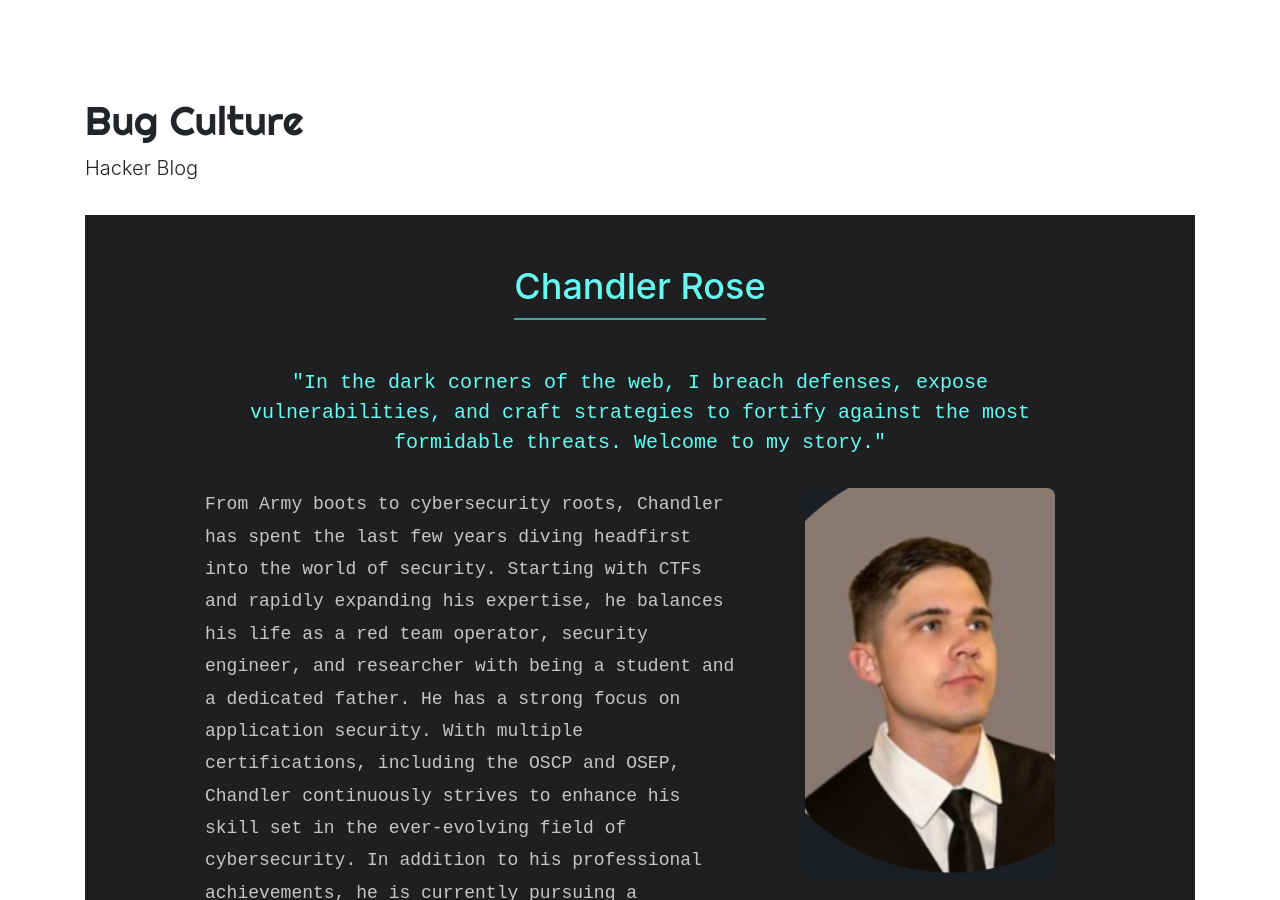
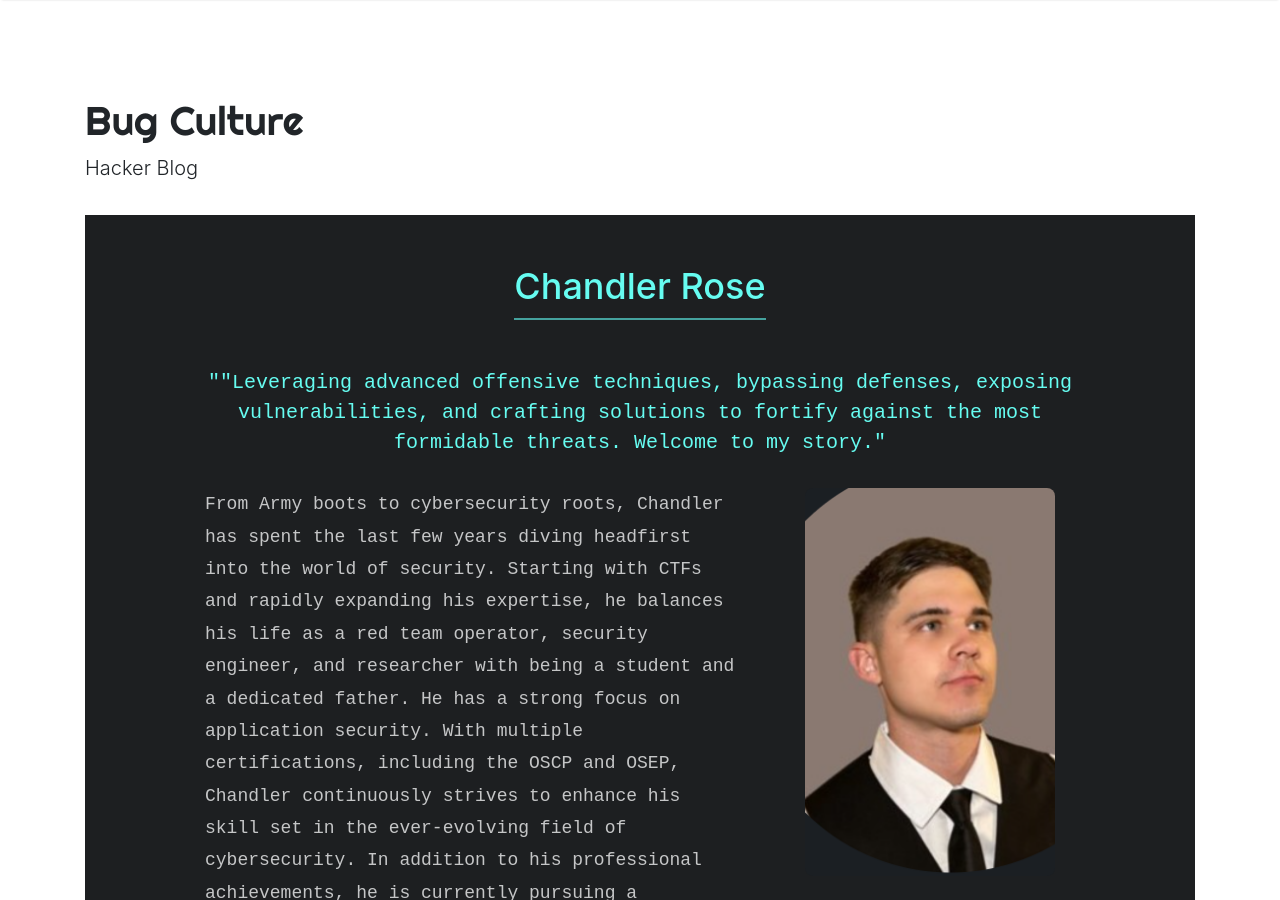
Before and after one commit to Turbul3nce/Turbul3nce.github.io, a Jekyll site: the page built from _pages/about.md, in a window 1280 px wide and 900 px high. Built offline with Jekyll 4.4.1, drawn with Linux system fonts in a browser that asks for light colours; nearby versions of some CDN libraries.

Commit message:
Update about.html

```diff
--- a/_layouts/about.html
+++ b/_layouts/about.html
@@ -10,7 +10,7 @@ layout: default
         </div>
 
         <div class="about-body">
-            <p class="about-intro">"In the dark corners of the web, I breach defenses, expose vulnerabilities, and craft strategies to fortify against the most formidable threats. Welcome to my story."</p>
+            <p class="about-intro">""Leveraging advanced offensive techniques, bypassing defenses, exposing vulnerabilities, and crafting solutions to fortify against the most formidable threats. Welcome to my story."</p>
 
             <div class="about-content">
                 {{ content }}
```
